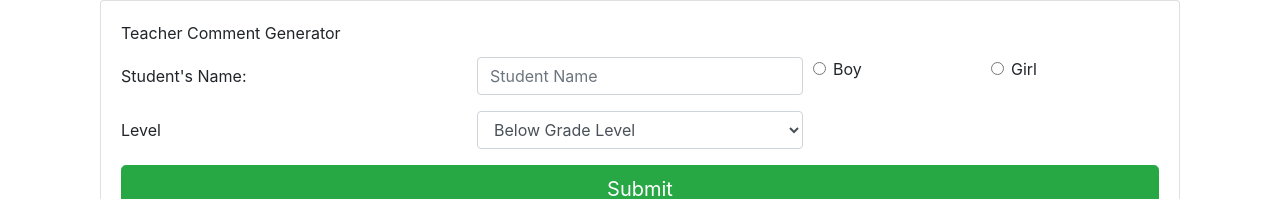
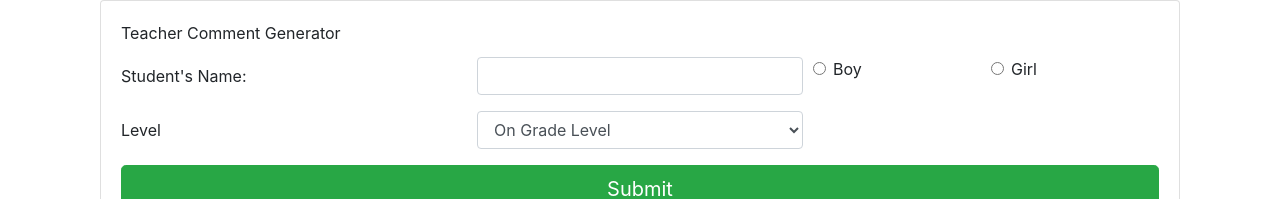
Before and after one commit to jsimmons01/Comment-Generator, a React (Create React App) app: page / in a window 1280 px wide. Shown: the top 199 px of the page. Built offline with nearby package versions, Linux system fonts and the light colour scheme.

Commit message:
Added handleInputChange method

```diff
--- a/src/components/StudentInfo.js
+++ b/src/components/StudentInfo.js
@@ -1,36 +1,48 @@
 import React, { Component } from "react";
 import { Button, Form, FormGroup, Label, Input, Col } from "reactstrap";
 
-/**********************************************************
+/*************************************************** TO DO**************************************************************************
 
- * after form is submitted, choose correct comments from database that matches the student level
- * note that it is only to help teaches start
+ * after form is submitted,
+ * choose correct comments from database that matches the student level
  * start with about 5 comments
  * eventually have subject based comments
  * student name and gender pronouns will be added to the comments
  * create file that has comments with space for name and gender
- * worry about style last
- * fix my card
- * read the articles:
- * https://medium.com/capital-one-tech/how-to-work-with-forms-inputs-and-events-in-react-c337171b923b
- * https://reactjs.org/docs/events.html
- ************************************************************/
+ * style page
+ * update button to change the radio input
+ * challenge: how exactly will I add new information to an array that is already created?
+
+
+ *********************************************************************************************************************************/
 class StudentInfo extends Component {
   constructor(props) {
     super(props);
     this.state = {
-      studentName: "",
+      studentName: " ",
       boy: false,
       girl: false,
-      level: " ",
+      level: "On Grade Level",
     };
 
     this.handleSubmit = this.handleSubmit.bind(this);
+    this.handleInputChange = this.handleInputChange.bind(this);
   }
   handleSubmit(event) {
-    alert("Loading Comment");
-    this.props.resetFeedbackForm();
+    alert("Loading Comment." + JSON.stringify(this.state));
+    event.preventDefault();
   }
+
+  handleInputChange(event) {
+    const target = event.target;
+    const value = target.value;
+    const name = target.name;
+
+    this.setState({
+      [name]: value,
+    });
+  }
+
   render() {
     return (
       <div className="row row-content">
@@ -46,7 +58,8 @@ class StudentInfo extends Component {
                   id="studentName"
                   name="studentName"
                   placeholder="Student Name"
-                  value={this.studentName}
+                  value={this.state.studentName}
+                  onChange={this.handleInputChange}
                 />
               </Col>
               <Col>
@@ -64,7 +77,13 @@ class StudentInfo extends Component {
                 Level
               </Label>
               <Col md={4}>
-                <Input type="select" id="level" name="level">
+                <Input
+                  type="select"
+                  id="level"
+                  name="level"
+                  value={this.state.level}
+                  onChange={this.handleInputChange}
+                >
                   <option>Below Grade Level</option>
                   <option>On Grade Level</option>
                   <option>Above Grade Level</option>
```
